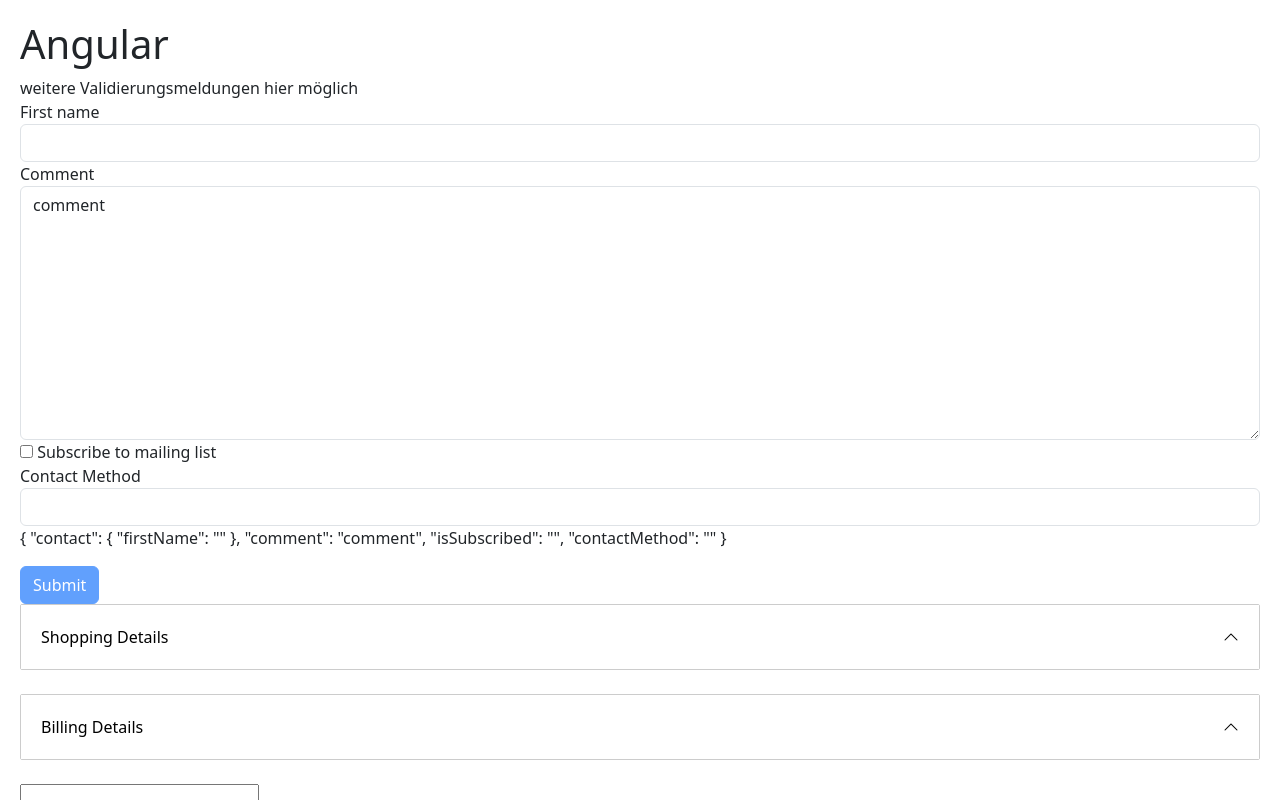
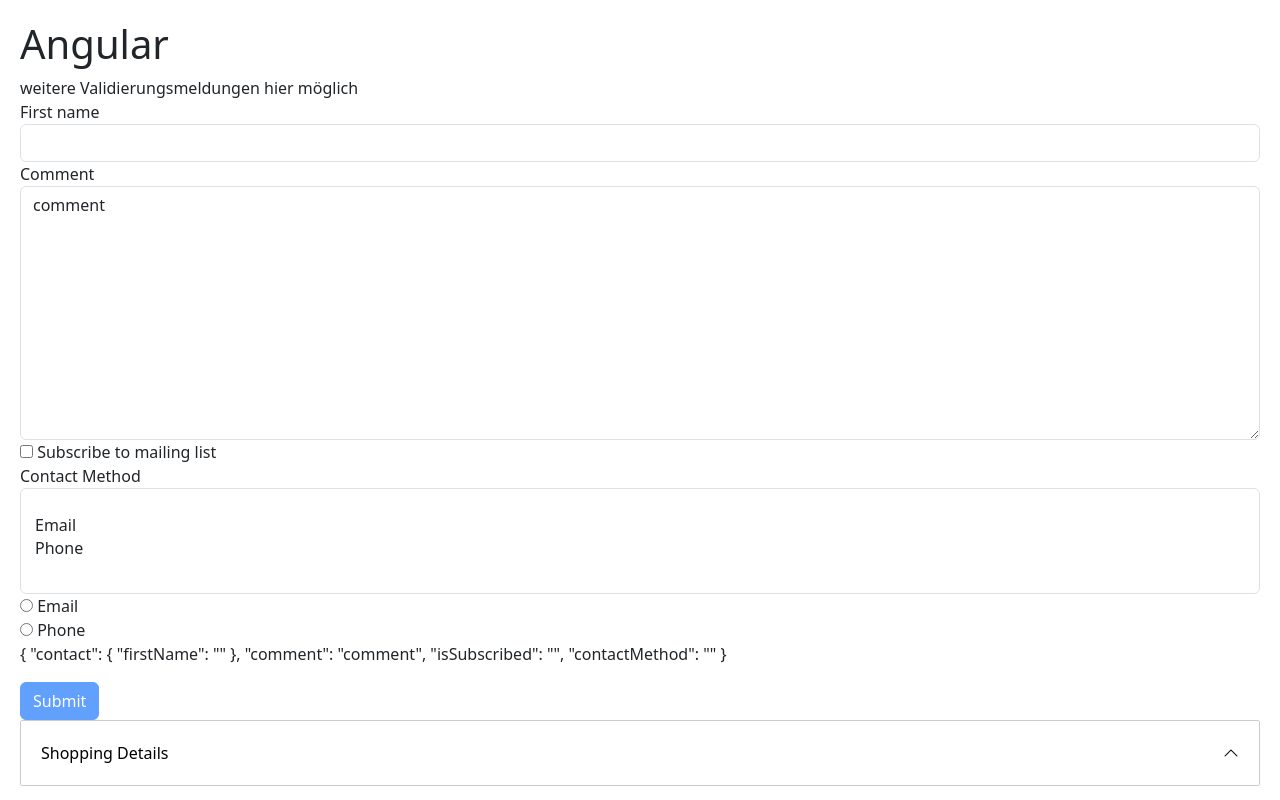
Before and after one commit to sinaAtabaki/Angular_hello-world, an Angular app: page / in a window 1280 px wide. Shown: the top 800 px of the page. Built offline with nearby package versions, Linux system fonts and the light colour scheme.

Commit message:
update contact-form component

```diff
--- a/src/app/contact-form/contact-form.component.html
+++ b/src/app/contact-form/contact-form.component.html
@@ -70,12 +70,19 @@
   <!-- div.form-group>label[for='contactMethod']+select[id='contactMethod'].form-control -->
   <div class="form-group">
     <label for="contactMethod">Contact Method</label>
-    <select ngModel name="contactMethod" id="contactMethod" class="form-control">
+    <select multiple ngModel name="contactMethod" id="contactMethod" class="form-control">
       <option value=""></option>
       <!-- Mit ngValue kann ein Objekt an das Value des Option gebindet werden,
-      normalerweise kann man nur ein String binden -->
-      <option *ngFor="let method of contactMethods" [ngValue]="method">{{ method.name }}</option>
+      normalerweise kann man nur ein String binden [ngValue]="method" -->
+      <option *ngFor="let method of contactMethods" [value]="method.id">{{ method.name }}</option>
     </select>
+  </div>
+  <!-- div.radio>label>input[type='radio'][name='contactMethod'] -->
+  <div *ngFor="let method of contactMethods" class="radio">
+    <label for="">
+      <input ngModel type="radio" name="contactMethod" [value]="method.id">
+      {{ method.name }}
+    </label>
   </div>
   <p>
     {{ f.value | json }}
```
